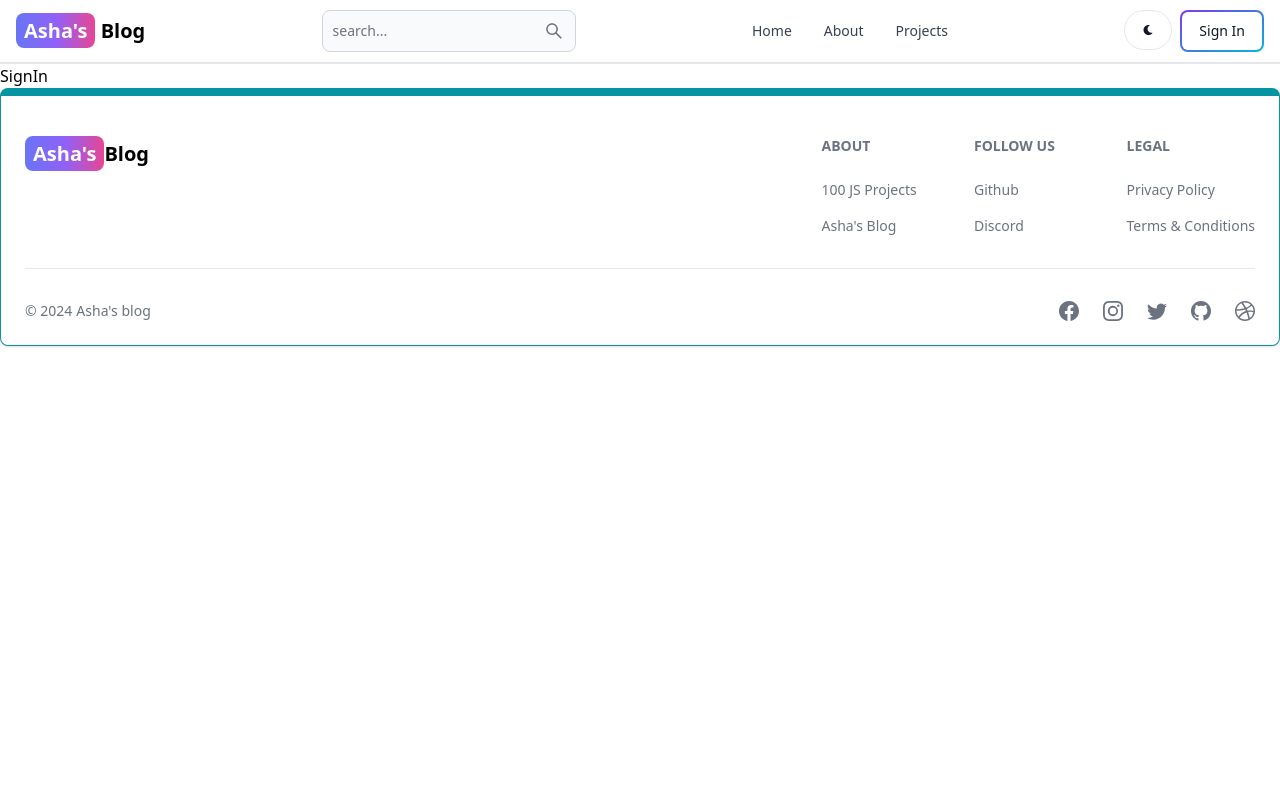
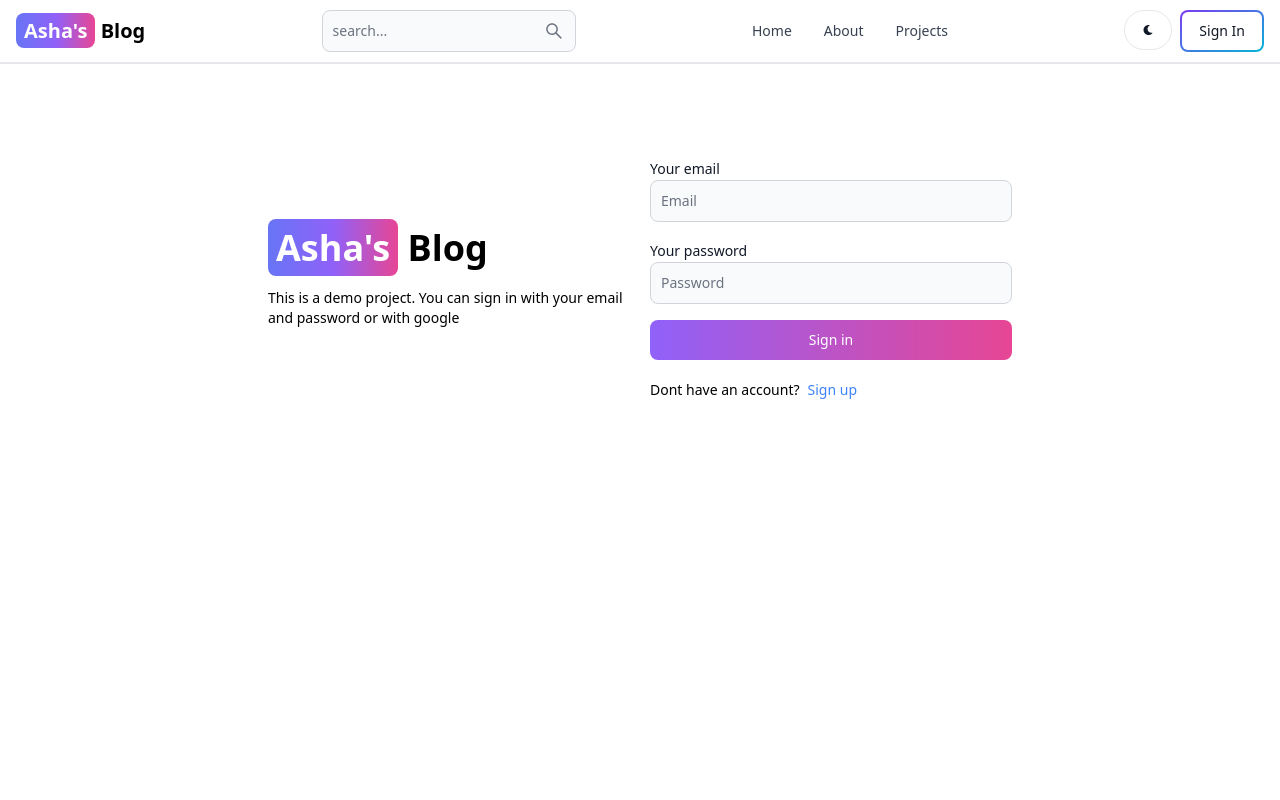
Before and after one commit to asha-github-1996/blog, a React (Vite) app in the folder client/: page /sign-in in a window 1280 px wide. Shown: the top 800 px of the page. Built offline with nearby package versions, Linux system fonts and the light colour scheme.

Commit message:
add signin page functionality

```diff
--- a/client/src/pages/SignIn.jsx
+++ b/client/src/pages/SignIn.jsx
@@ -1,5 +1,114 @@
 import React from "react";
+import { Link, useNavigate } from "react-router-dom";
+import { Alert, Button, Label, Spinner, TextInput } from "flowbite-react";
+import { useState } from "react";
 
 export default function SignIn() {
-  return <div>SignIn</div>;
+  const [formData, setFormData] = useState({});
+  const [loading, setLoading] = useState(false);
+  const [errorMessage, setErrorMessage] = useState(null);
+
+  const navigate = useNavigate();
+
+  const handleChange = (e) => {
+    setFormData({ ...formData, [e.target.id]: e.target.value.trim() });
+    console.log(formData);
+  };
+
+  const handleSubmit = async (e) => {
+    e.preventDefault(); // to prevent default reloading of the page when the form is submitted
+    if (!formData.email || !formData.password) {
+      return setErrorMessage("All fields are required");
+    }
+    try {
+      setLoading(true);
+      setErrorMessage(null);
+      // send the form data to the server
+      const res = await fetch("/api/auth/signin", {
+        method: "POST",
+        headers: { "Content-Type": "application/json" },
+        body: JSON.stringify(formData),
+      });
+      // get the response from the server
+      const data = await res.json();
+      if (data.success === false) {
+        return setErrorMessage(data.message);
+      }
+      setLoading(false);
+      if (res.ok) {
+        navigate("/home");
+      }
+    } catch (error) {
+      setErrorMessage(error.message);
+      setLoading(false);
+    }
+  };
+
+  return (
+    <div className="min-h-screen mt-20">
+      <div className="flex p-3 max-w-3xl mx-auto flex-col md:flex-row md:items-center gap-5">
+        {/* left side */}
+        <div className="flex-1">
+          <Link to="/" className="font-bold dark:text-white text-4xl">
+            <span className="px-2 py-1 bg-gradient-to-r from-indigo-500 via-purple-500 to-pink-500 rounded-lg text-white">
+              Asha's
+            </span>{" "}
+            Blog
+          </Link>
+          <p className="text-sm mt-5">
+            This is a demo project. You can sign in with your email and password
+            or with google
+          </p>
+        </div>
+        {/* right side */}
+        <div className="flex-1">
+          <form className="flex flex-col gap-4" onSubmit={handleSubmit}>
+            <div>
+              <Label value="Your email" />
+              <TextInput
+                type="email"
+                placeholder="Email"
+                id="email"
+                onChange={handleChange}
+              />
+            </div>
+
+            <div>
+              <Label value="Your password" />
+              <TextInput
+                type="password"
+                placeholder="Password"
+                id="password"
+                onChange={handleChange}
+              />
+            </div>
+            <Button
+              gradientDuoTone="purpleToPink"
+              type="submit"
+              disabled={loading}
+            >
+              {loading ? (
+                <>
+                  <Spinner size="sm" /> <span className="pl-3">Loading...</span>
+                </>
+              ) : (
+                "Sign in"
+              )}
+            </Button>
+          </form>
+          <div className="flex gap-2 text-sm mt-5">
+            <span>Dont have an account?</span>
+            <Link to="/sign-up" className="text-blue-500">
+              Sign up
+            </Link>
+          </div>
+          {errorMessage && (
+            <Alert className="mt-5" color="failure">
+              {errorMessage}
+            </Alert>
+          )}
+        </div>
+      </div>
+    </div>
+  );
 }
```
